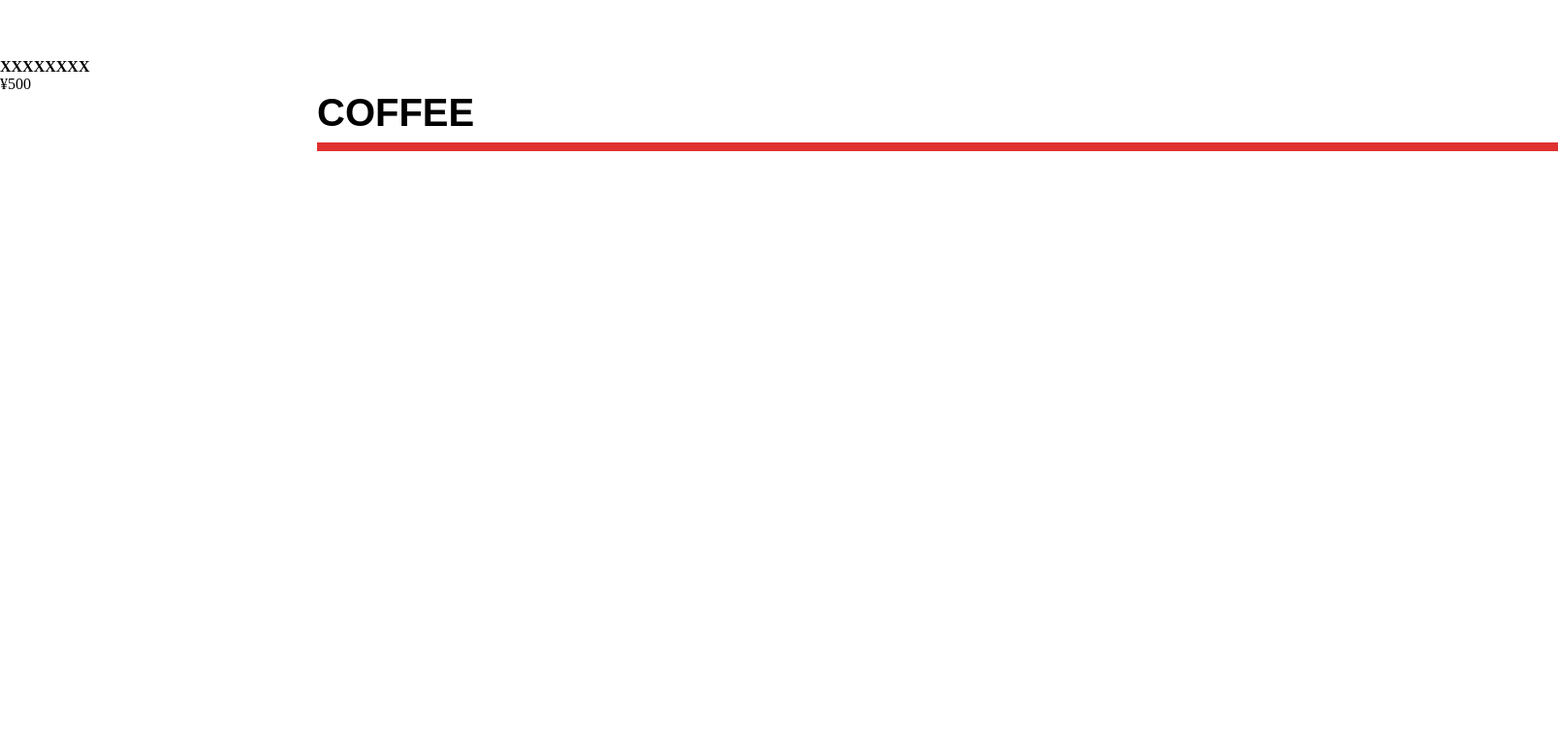
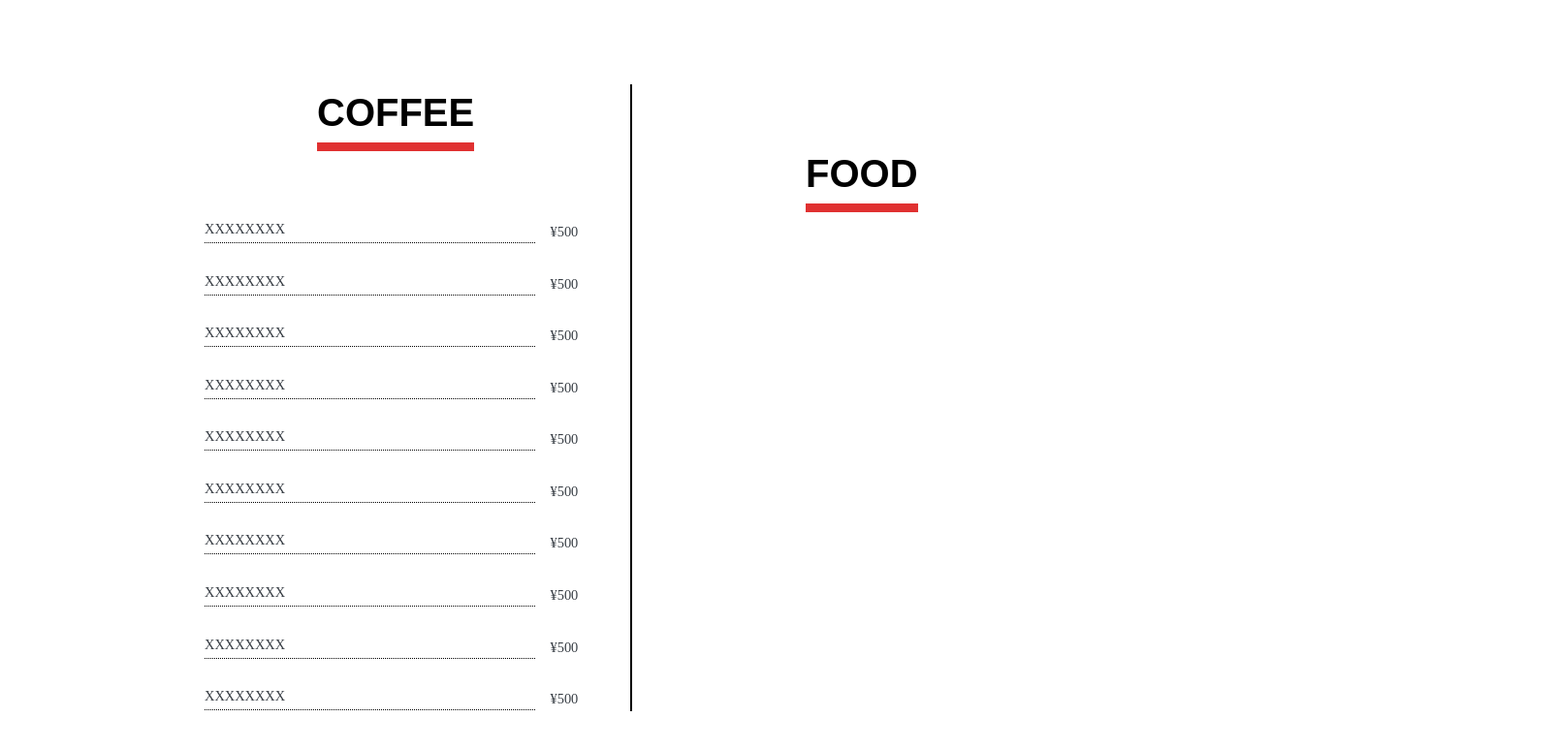
Before and after one commit to SpaceGreentea/Second_Kadai, a plain HTML site: page index.html in a window 1280 px wide. Shown: the part 1123-1896 px from the top of the page at 97% size, 1607 px wide, since content can reach past the window. Drawn offline with Linux system fonts and the light colour scheme.

Commit message:
20230614-01

```diff
--- a/css/_menu.scss
+++ b/css/_menu.scss
@@ -9,7 +9,16 @@
 
     .menu_parallax {
         height: 23.4375vw;
+        background-image: url("../img/nathan-dumlao-KixfBEdyp64-unsplash.jpg");
+        background-position: center;
+        background-repeat: no-repeat;
+        background-size: cover;
+        content: "";
         position: relative;
+        left: 0;
+        top: 0;
+        width: 100%;
+        z-index: -1;
 
         h2 {
             font-family: Arial;
@@ -23,20 +32,6 @@
             -webkit-transform: translate(-50%, -50%);
             -ms-transform: translate(-50%, -50%);
         }
-    }
-
-    .menu_parallax::before{
-        background-image: url("../img/nathan-dumlao-KixfBEdyp64-unsplash.jpg");
-        background-position: center;
-        background-repeat: no-repeat;
-        background-size: cover;
-        content: "";
-        height: 100vh;
-        left: 0;
-        position: fixed;
-        top: 0;
-        width: 100%;
-        z-index: -1;
     }
 
     .menu_list_area {
@@ -57,6 +52,66 @@
                 position: relative;
                 top: 7.5vw;
                 left: 25.546875vw;
+                display: inline-block;
+            }
+
+            .menu_list_left {
+                position: absolute;
+                top: 18.046875vw;
+                left: 16.484375vw;
+            }
+
+            .menu_list {
+                display: flex;
+            }
+
+            .menu_dotted {
+                border-bottom: dotted 1px #000;
+                width: 26.640625vw;
+                padding-bottom: 0.4296875vw;
+                margin-bottom: 2.3828125vw;
+
+                font-family: Meiryo;
+                font-weight: normal;
+                font-size: 1.125vw;
+                color: #383e45;
+            }
+
+            .menu_price {
+                margin-top: 3px;
+                margin-left: 1.2109375vw;
+
+                font-family: Meiryo;
+                font-weight: normal;
+                font-size: 1.125vw;
+                color: #383e45;
+
+            }
+        }
+
+        .coffee_menu_centerline {
+            width: 1px;
+            height: 50.5078125vw;
+            background: transparent;
+            border: 1px solid #000;
+            position: absolute;
+            top: 7.03125vw;
+            left: 50.7421875vw;
+        }
+
+        .food_menu {
+
+            h3 {
+                font-family: Arial;
+                font-weight: bold;
+                font-size: 3.125vw;
+                color: #000;
+                background: linear-gradient(transparent 85%, #e03131 85%);
+                padding-bottom: 1.328125vw;
+                position: relative;
+                top: 7.5vw;
+                left: 64.921875vw;
+                display: inline-block;
             }
         }
     }
--- a/index.html
+++ b/index.html
@@ -31,13 +31,52 @@
         <div class="menu_list_area">
           <dl class="coffee_menu">
             <h3>COFFEE</h3>
-            <div>
-              <dt>XXXXXXXX</dt>
-              <dd>&yen;500</dd>
+            <div class="menu_list_left">
+              <div class="menu_list">
+                <dt class="menu_dotted">XXXXXXXX</dt>
+                <dd class="menu_price">&yen;500</dd>
+              </div>
+              <div class="menu_list">
+                <dt class="menu_dotted">XXXXXXXX</dt>
+                <dd class="menu_price">&yen;500</dd>
+              </div>
+              <div class="menu_list">
+                <dt class="menu_dotted">XXXXXXXX</dt>
+                <dd class="menu_price">&yen;500</dd>
+              </div>
+              <div class="menu_list">
+                <dt class="menu_dotted">XXXXXXXX</dt>
+                <dd class="menu_price">&yen;500</dd>
+              </div>
+              <div class="menu_list">
+                <dt class="menu_dotted">XXXXXXXX</dt>
+                <dd class="menu_price">&yen;500</dd>
+              </div>
+              <div class="menu_list">
+                <dt class="menu_dotted">XXXXXXXX</dt>
+                <dd class="menu_price">&yen;500</dd>
+              </div>
+              <div class="menu_list">
+                <dt class="menu_dotted">XXXXXXXX</dt>
+                <dd class="menu_price">&yen;500</dd>
+              </div>
+              <div class="menu_list">
+                <dt class="menu_dotted">XXXXXXXX</dt>
+                <dd class="menu_price">&yen;500</dd>
+              </div>
+              <div class="menu_list">
+                <dt class="menu_dotted">XXXXXXXX</dt>
+                <dd class="menu_price">&yen;500</dd>
+              </div>
+              <div class="menu_list">
+                <dt class="menu_dotted">XXXXXXXX</dt>
+                <dd class="menu_price">&yen;500</dd>
+              </div>
             </div>
           </dl>
+          <div class="coffee_menu_centerline"></div>
           <dl class="food_menu">
-
+            <h3>FOOD</h3>
           </dl>
           <dl class="other_menu">
 
```
Also changed, not shown: css/style.css, 1 other file.
